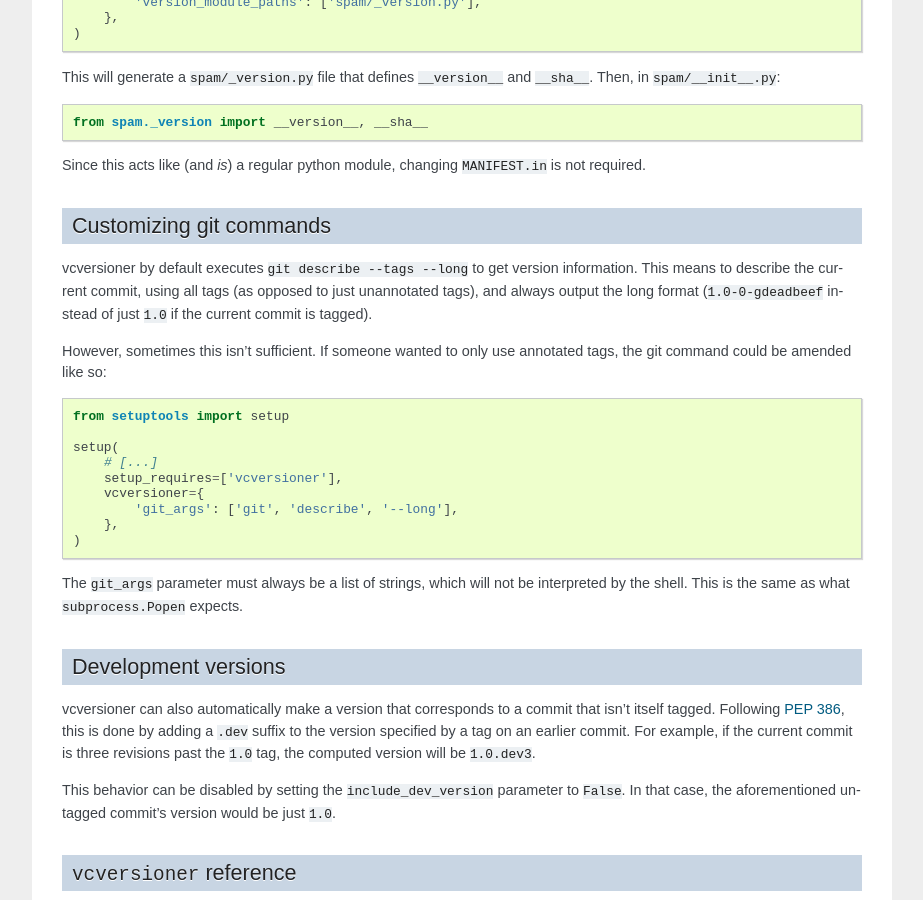
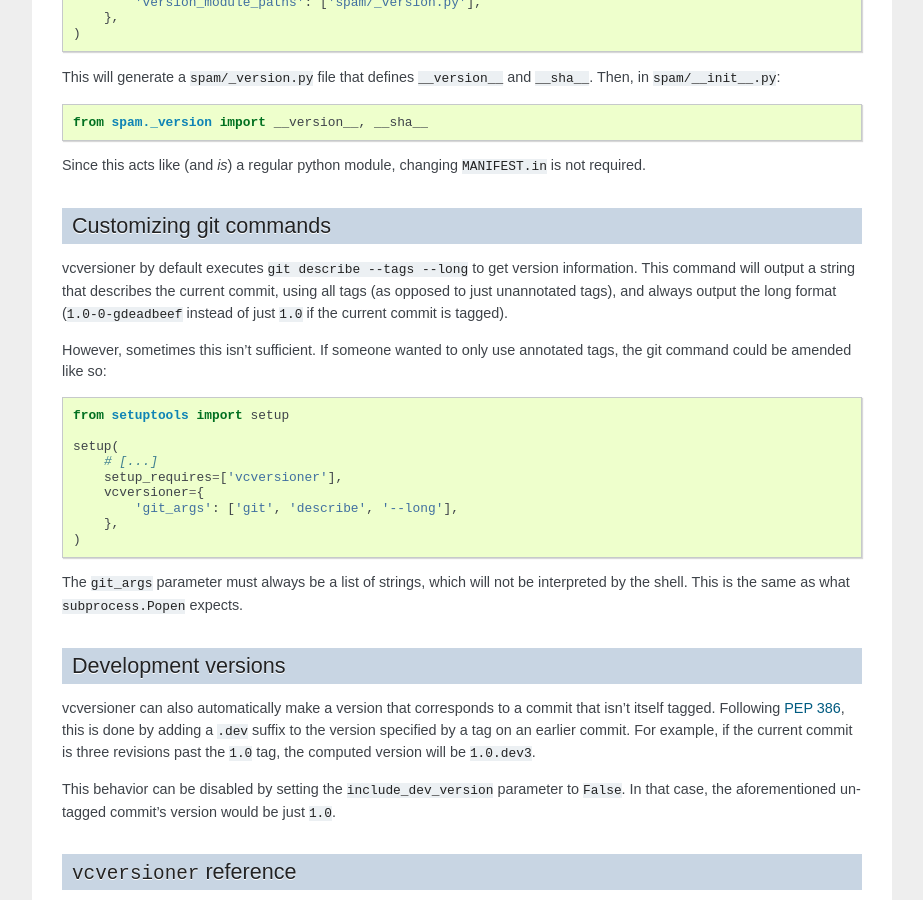
Before and after one commit to habnabit/vcversioner, a Sphinx documentation site: the page built from docs/index.rst, in a window 1280 px wide and 900 px high, scrolled down 1594 px. Shown: the whole window, without its empty margins (198-1121 px from the left). Built offline with Sphinx 7.4.7, drawn with Linux system fonts in a browser that asks for light colours; the version number could not be read and is left out; grey boxes are pictures that could not be loaded.

Commit message:
Clarify some docs.

```diff
--- a/docs/index.rst
+++ b/docs/index.rst
@@ -110,9 +110,10 @@ Customizing git commands
 ------------------------
 
 vcversioner by default executes ``git describe --tags --long`` to get version
-information. This means to describe the current commit, using all tags (as
-opposed to just unannotated tags), and always output the long format
-(``1.0-0-gdeadbeef`` instead of just ``1.0`` if the current commit is tagged).
+information. This command will output a string that describes the current
+commit, using all tags (as opposed to just unannotated tags), and always output
+the long format (``1.0-0-gdeadbeef`` instead of just ``1.0`` if the current
+commit is tagged).
 
 However, sometimes this isn't sufficient. If someone wanted to only use
 annotated tags, the git command could be amended like so::
```
